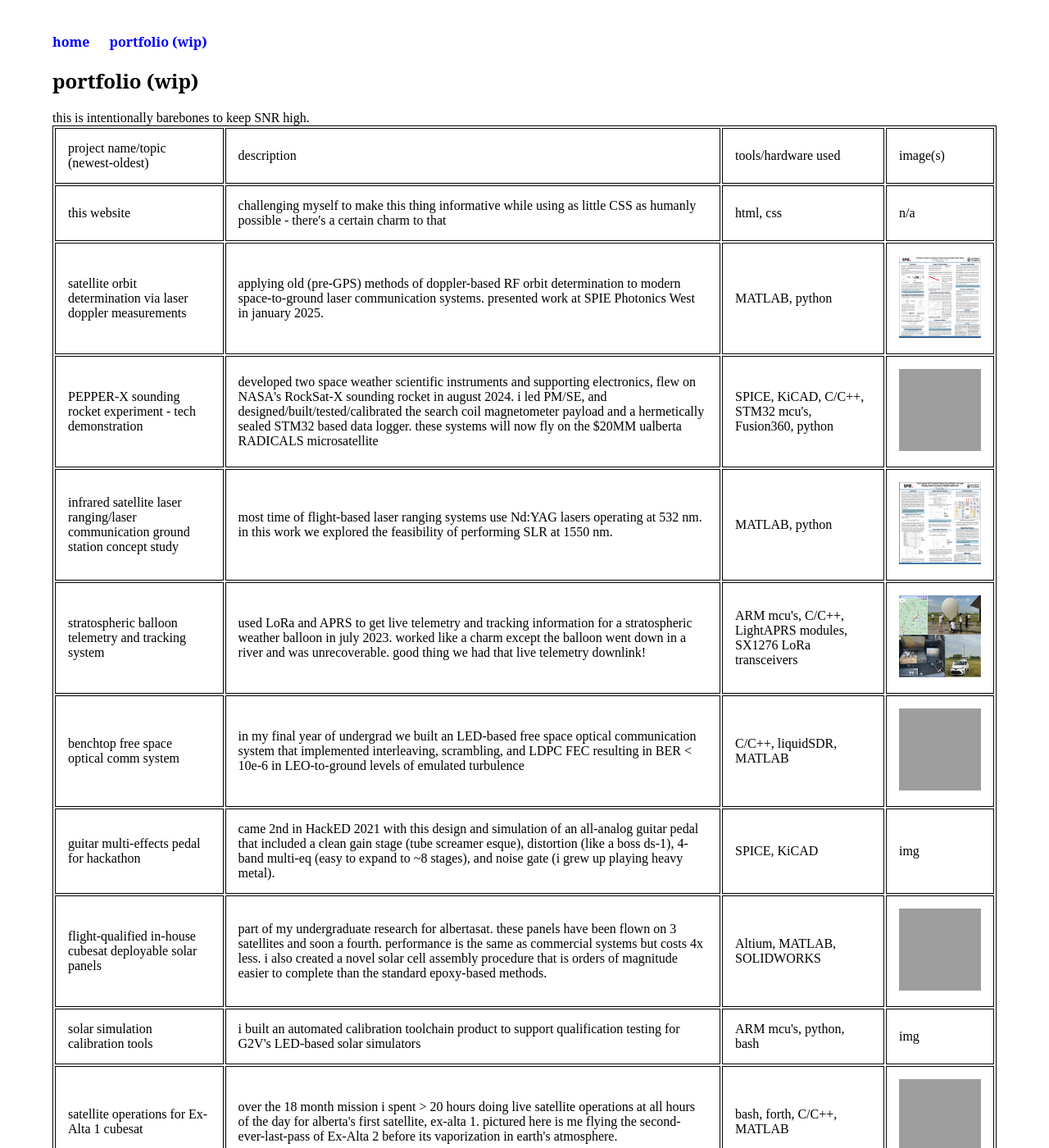
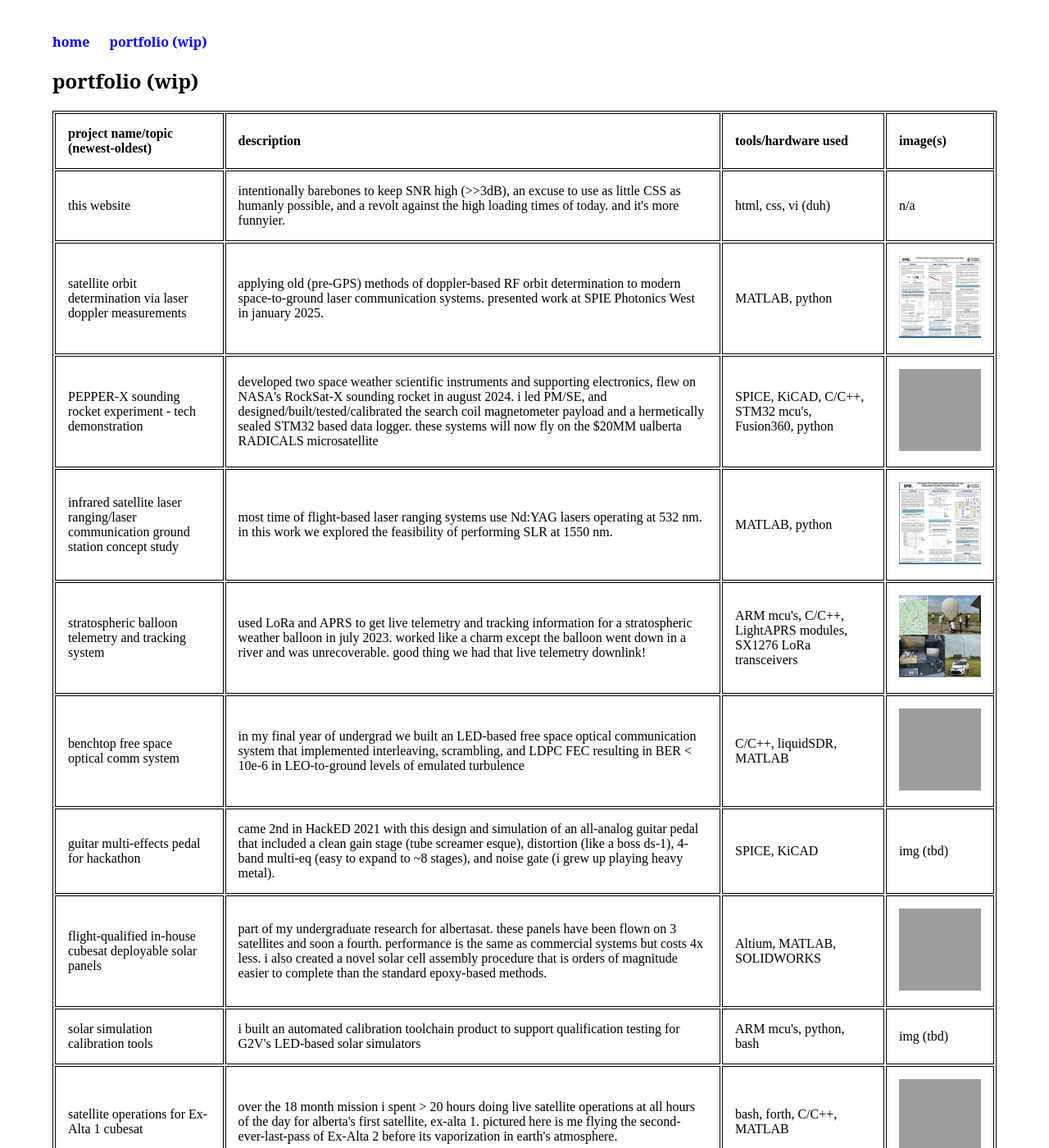
Before and after one commit to ehalliwe/ehalliwe.github.io, a Jekyll site: the page built from portfolio.html, in a window 1280 px wide and 1400 px high, cut to the strip 0-1400 px from the top of the window. Shown: the whole strip at 82% size. Built offline with Jekyll 4.4.1, drawn with Linux system fonts in a browser that asks for light colours; grey boxes are pictures that could not be loaded.

Commit message:
little better

```diff
--- a/portfolio.html
+++ b/portfolio.html
@@ -6,20 +6,17 @@ title: erik halliwell
 
 	<h2>portfolio (wip)</h2>
 
-	this is intentionally barebones to keep SNR high.
-
-
 	<table>
 		<tr>
-			<td>project name/topic (newest-oldest)</td>
-			<td>description</td>
-			<td>tools/hardware used</td>
-			<td>image(s)</td>
+			<td><b>project name/topic (newest-oldest)</b></td>
+			<td><b>description</b></td>
+			<td><b>tools/hardware used</b></td>
+			<td><b>image(s)</b></td>
 		</tr>
 		<tr>
 	    	<td>this website</td>
-	    	<td>challenging myself to make this thing informative while using as little CSS as humanly possible - there's a certain charm to that</td>
-	    	<td>html, css</td>
+	    	<td>intentionally barebones to keep SNR high (>>3dB), an excuse to use as little CSS as humanly possible, and a revolt against the high loading times of today. and it's more funnyier.</td>
+	    	<td>html, css, vi (duh)</td>
 	    	<td>n/a</td>
 	  	</tr>
 	  	<tr>
@@ -61,7 +58,7 @@ title: erik halliwell
 	    	<td>guitar multi-effects pedal for hackathon</td>
 	    	<td>came 2nd in HackED 2021 with this design and simulation of an all-analog guitar pedal that included a clean gain stage (tube screamer esque), distortion (like a boss ds-1), 4-band multi-eq (easy to expand to ~8 stages), and noise gate (i grew up playing heavy metal).</td>
 	    	<td>SPICE, KiCAD</td>
-	    	<td>img</td>
+	    	<td>img (tbd)</td>
 	  	</tr>
 
 	  	<tr>
@@ -75,7 +72,7 @@ title: erik halliwell
 	    	<td>solar simulation calibration tools</td>
 	    	<td>i built an automated calibration toolchain product to support qualification testing for G2V's LED-based solar simulators</td>
 	    	<td>ARM mcu's, python, bash</td>
-	    	<td>img</td>
+	    	<td>img (tbd)</td>
 	  	</tr>
 
 	  	<tr>
@@ -89,7 +86,7 @@ title: erik halliwell
 	    	<td>testing Ex-Alta 2 multispectral imager on a 3MM cu.ft stratospheric balloon</td>
 	    	<td>built all electrical systems for a demo of the Ex2 in-house multispectral imager. flew summer '18 from timmins ontario as part of a ~400lb gondola. we were part of the the first-ever CAN-SEDS-SBX project team and drove 35h each way to/from timmins. never again.</td>
 	    	<td>MATLAB, C/C++, python</td>
-	    	<td>img</td>
+	    	<td>img (tbd)</td>
 	  	</tr>
 
 
```
